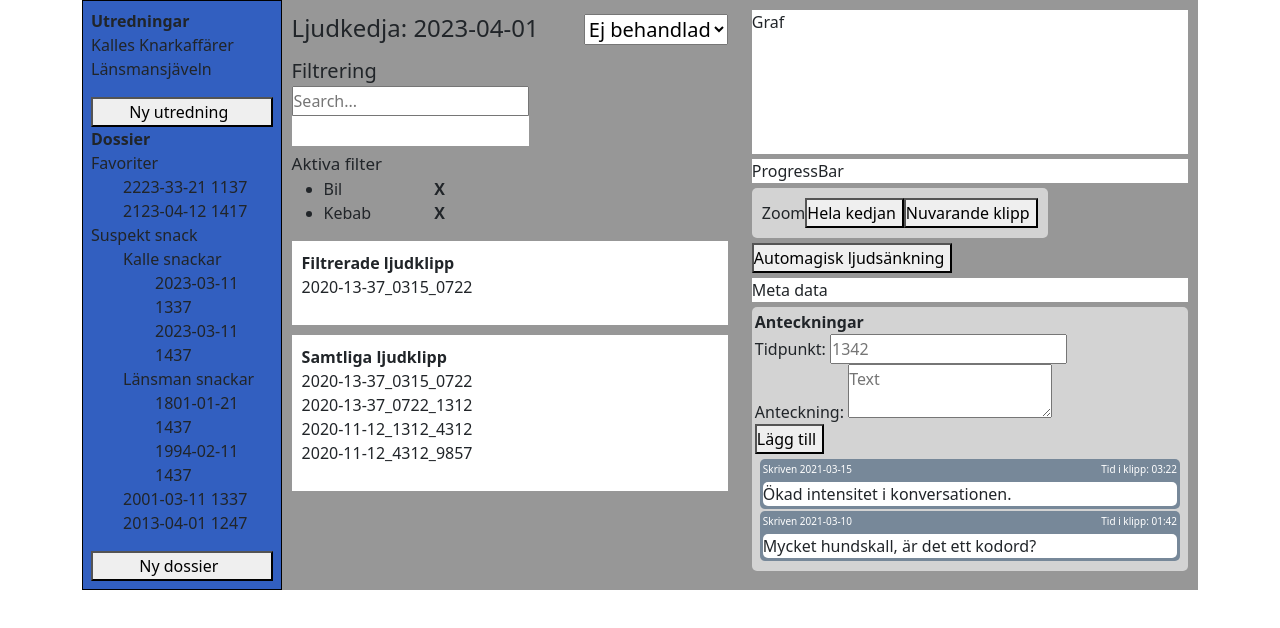
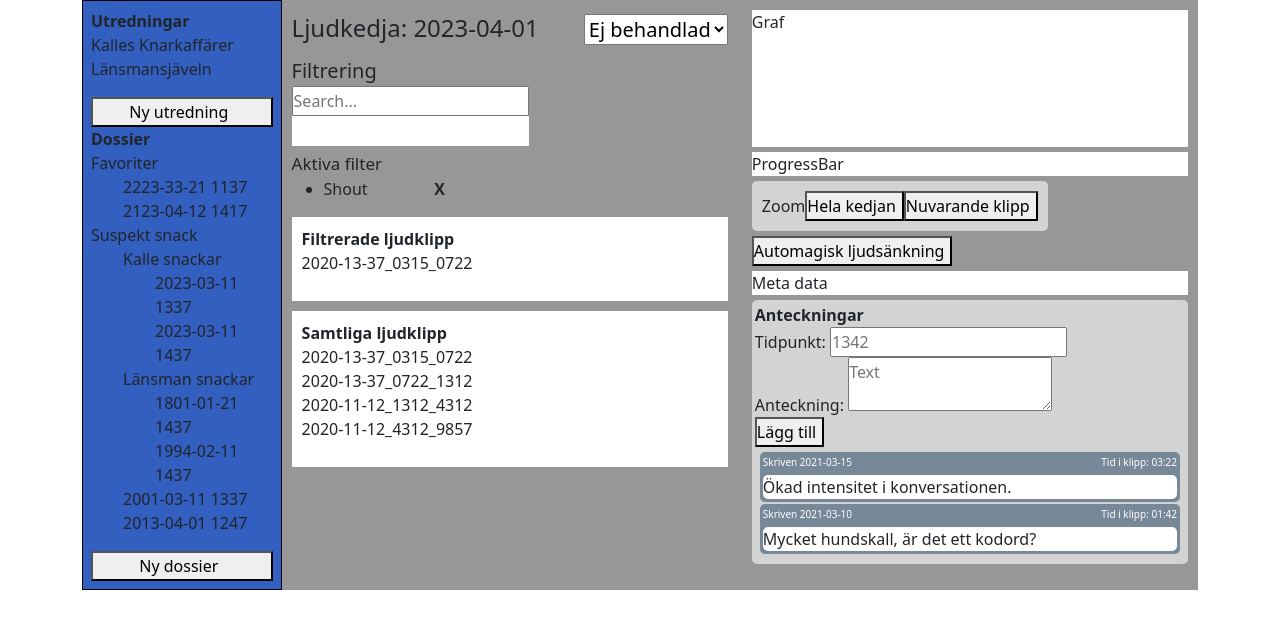
Before and after one commit to Effektiva/analysering-av-ljudanalys, a Next.js app in the folder frontend/: page / in a window 1280 px wide. Shown: the top 628 px of the page. Built offline with nearby package versions, Linux system fonts and the light colour scheme.

Commit message:
rearranged location of categories. added JSON functionality to filter

```diff
--- /dev/null
+++ b/frontend/components/Filter/Categories.tsx
@@ -0,0 +1,134 @@
+import { FilterItem } from "./SoundClassFilterItem";
+
+export const CATEGORIES: Array<FilterItem> = [
+  {
+    id: 0,
+    name: "Speech",
+    certaintyLevel: 0
+  },
+  {
+    id: 8,
+    name: "Shout",
+    certaintyLevel: 0
+  },
+  {
+    id: 11,
+    name: "Yell",
+    certaintyLevel: 0
+  },
+  {
+    id: 14,
+    name: "Screaming",
+    certaintyLevel: 0
+  },
+  {
+    id: 15,
+    name: "Whispering",
+    certaintyLevel: 0
+  },
+  {
+    id: 16,
+    name: "Laughter",
+    certaintyLevel: 0
+  },
+  {
+    id: 22,
+    name: "Crying, sobbing",
+    certaintyLevel: 0
+  },
+  {
+    id: 47,
+    name: "Cough",
+    certaintyLevel: 0
+  },
+  {
+    id: 137,
+    name: "Music",
+    certaintyLevel: 0
+  },
+  {
+    id: 300,
+    name: "Vehicle",
+    certaintyLevel: 0
+  },
+  {
+    id: 310,
+    name: "Car alarm",
+    certaintyLevel: 0
+  },
+  {
+    id: 327,
+    name: "Traffic noise, roadway noise",
+    certaintyLevel: 0
+  },
+  {
+    id: 354,
+    name: "Door",
+    certaintyLevel: 0
+  },
+  {
+    id: 388,
+    name: "Alarm",
+    certaintyLevel: 0
+  },
+  {
+    id: 389,
+    name: "Telephone",
+    certaintyLevel: 0
+  },
+  {
+    id: 391,
+    name: "Ringtone",
+    certaintyLevel: 0
+  },
+  {
+    id: 395,
+    name: "Alarm clock",
+    certaintyLevel: 0
+  },
+  {
+    id: 426,
+    name: "Explosion",
+    certaintyLevel: 0
+  },
+  {
+    id: 427,
+    name: "Gunshot, gunfire",
+    certaintyLevel: 0
+  },
+  {
+    id: 436,
+    name: "Boom",
+    certaintyLevel: 0
+  },
+  {
+    id: 440,
+    name: "Crack",
+    certaintyLevel: 0
+  },
+  {
+    id: 467,
+    name: "Slap, smack",
+    certaintyLevel: 0
+  },
+  {
+    id: 470,
+    name: "Breaking",
+    certaintyLevel: 0
+  },
+  {
+    id: 478,
+    name: "Crushing",
+    certaintyLevel: 0
+  },
+  {
+    id: 524,
+    name: "Television",
+    certaintyLevel: 0
+  },
+  {
+    id: 525,
+    name: "Radio",
+    certaintyLevel: 0
+  }
+];
--- a/frontend/components/Filter/SoundClassFilterInput.tsx
+++ b/frontend/components/Filter/SoundClassFilterInput.tsx
@@ -1,8 +1,11 @@
 import { useState } from "react";
 import SoundClassFilterItem, { FilterItem } from "./SoundClassFilterItem";
-export type { FilterItem } from "./SoundClassFilterItem";
 import SearchBar from "./SearchBar";
 import { log } from "console";
+import { CATEGORIES } from "./Categories";
+import CATS from './TempCategoryFetch.json';
+import { CANCELLED } from "dns";
+export type { FilterItem } from "./SoundClassFilterItem";
 
 const STYLE_NAMESPACE = "soundClassFilterInput__";
 enum Style {
@@ -18,47 +21,29 @@ type Props = {
   onChange: Function;
 }
 
-const CATEGORIES: Array<FilterItem> = [
-  {
-    id: 0,
-    name: "Hund",
-    certaintyLevel: 40
-  },
-  {
-    id: 1,
-    name: "Bil",
-    certaintyLevel: 80
-  },
-  {
-    id: 3,
-    name: "Kebab",
-    certaintyLevel: 85
-  },
-  {
-    id: 4,
-    name: "Haj",
-    certaintyLevel: 60
-  },
-  {
-    id: 5,
-    name: "Haja",
-    certaintyLevel: 60
-  }
-];
-
-// TODO: Ensure that casing isn´t a problem!
-// const DICTIONARY: Array<string> = ["kebab", "bil", "hund", "haj", "haja"];
+/**
+ * Generates a list of all category names to use in autocompletion.
+ */
 let DICTIONARY: Array<string> = [];
-
 for (let elem = 0; elem < CATEGORIES.length; elem++) {
   DICTIONARY = [...DICTIONARY, CATEGORIES[elem].name.toLocaleLowerCase()];
 }
 
-// Initial content of the categorylist showing, determined by relevans.
-const THRESHOLD = 80;
+/**
+ * Updates certainty level in CATEGORIES of those categories that where fetched from db.
+ * TODO: Ability to be called on when new soundClip is shown.
+ */
+for (let elem = 0; elem < CATS.CATS.length; elem++) {
+  let locInList = CATEGORIES.findIndex((category => category.name === CATS.CATS[elem].name));
+  CATEGORIES[locInList].certaintyLevel = CATS.CATS[elem].certaintyLevel;
+}
+
+// Initial content of the categorylist showing, determined by relevance.
+const THRESHOLD = 50;
 const VALIDCATEGORIES = CATEGORIES.filter((category) => {
   return category.certaintyLevel >= THRESHOLD;
 })
+
 
 const SoundClassFilterInput = (props: Props) => {
 
--- /dev/null
+++ b/frontend/components/Filter/TempCategoryFetch.json
@@ -0,0 +1,14 @@
+{
+    "CATS": [
+        {
+            "id": 0,
+            "name": "Yell",
+            "certaintyLevel": 40
+        },
+        {
+            "id": 0,
+            "name": "Shout",
+            "certaintyLevel": 70
+        }
+    ]
+}
```
